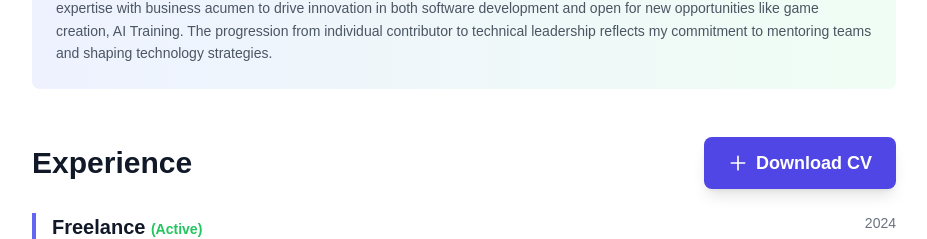
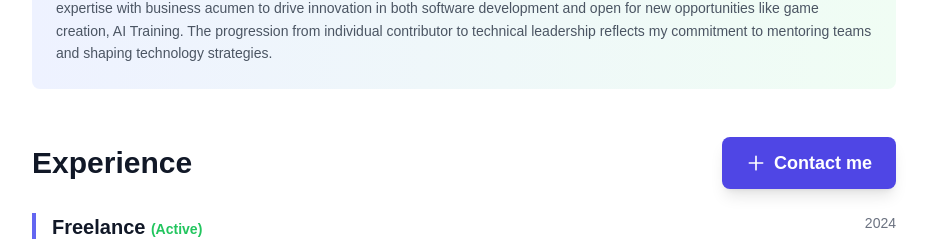
Before and after one commit to Kalugy/Porfolio, a React (Vite) app: page /resume in a window 1280 px wide. Shown: the part 1114-1353 px from the top of the page, without its empty margins (176-1103 px from the left). Built offline with nearby package versions, Linux system fonts and the light colour scheme.

Commit message:
Add Freelancer.com link to social links in Contact and ContactHome components. Update Resume component to link to contact page instead of CV download.

```diff
--- a/src/components/Contact/Contact.jsx
+++ b/src/components/Contact/Contact.jsx
@@ -18,6 +18,12 @@ const socialLinks = [
     url: 'https://www.linkedin.com/in/julian-trujillo-92b0b8143/',
     icon: 'https://img.shields.io/badge/LinkedIn-0077B5?style=for-the-badge&logo=linkedin&logoColor=white',
     color: 'hover:bg-blue-600'
+  },
+  {
+    name: 'Freelancer.com',
+    url: 'https://www.freelancer.com/u/juliant36',
+    icon: 'https://img.shields.io/badge/Freelancer-000000?style=for-the-badge&logo=freelancer&logoColor=white',
+    color: 'hover:bg-black'
   }
 ];
 
--- a/src/components/Home/ContactHome.jsx
+++ b/src/components/Home/ContactHome.jsx
@@ -16,6 +16,11 @@ const socialLinks = [
     name: 'LinkedIn',
     url: 'https://www.linkedin.com/in/julian-trujillo-92b0b8143/',
     icon: 'https://img.shields.io/badge/LinkedIn-0077B5?style=for-the-badge&logo=linkedin&logoColor=white',
+  },
+  {
+    name: 'Freelancer.com',
+    url: 'https://www.freelancer.com/u/juliant36',
+    icon: 'https://img.shields.io/badge/Freelancer-000000?style=for-the-badge&logo=freelancer&logoColor=white',
   }
 ];
 
--- a/src/components/Resume/Resume.jsx
+++ b/src/components/Resume/Resume.jsx
@@ -1,4 +1,5 @@
 import React from 'react';
+import { Link } from 'react-router-dom';
 import Roles from './Roles';
 const experience = [
   {
@@ -189,17 +190,15 @@ export default function Resume() {
       <section className="mb-12">
         <div className="flex flex-col sm:flex-row sm:items-center sm:justify-between mb-6 gap-4">
           <h2 className="text-3xl font-bold text-gray-900 dark:text-white">Experience</h2>
-          <a
-            href="https://docs.google.com/document/d/1v5-MpvTl6dgwrpUC-Dm4zIjWEpfu1P8X/edit?usp=sharing&ouid=106420864475844446401&rtpof=true&sd=true"
-            target="_blank"
-            rel="noopener noreferrer"
-            className="inline-flex items-center px-6 py-3 bg-indigo-600 text-white rounded-lg hover:bg-indigo-700 transition-all duration-300 shadow-lg font-semibold text-lg"
-          >
-            <svg className="w-5 h-5 mr-2" fill="none" stroke="currentColor" viewBox="0 0 24 24">
-              <path strokeLinecap="round" strokeLinejoin="round" strokeWidth={2} d="M12 4v16m8-8H4" />
-            </svg>
-            Download CV
-          </a>
+          <Link
+             to="/contact"
+             className="inline-flex items-center px-6 py-3 bg-indigo-600 text-white rounded-lg hover:bg-indigo-700 transition-all duration-300 shadow-lg font-semibold text-lg"
+           >
+             <svg className="w-5 h-5 mr-2" fill="none" stroke="currentColor" viewBox="0 0 24 24">
+               <path strokeLinecap="round" strokeLinejoin="round" strokeWidth={2} d="M12 4v16m8-8H4" />
+             </svg>
+             Contact me
+           </Link>
         </div>
 
         <div className="space-y-8">
```
